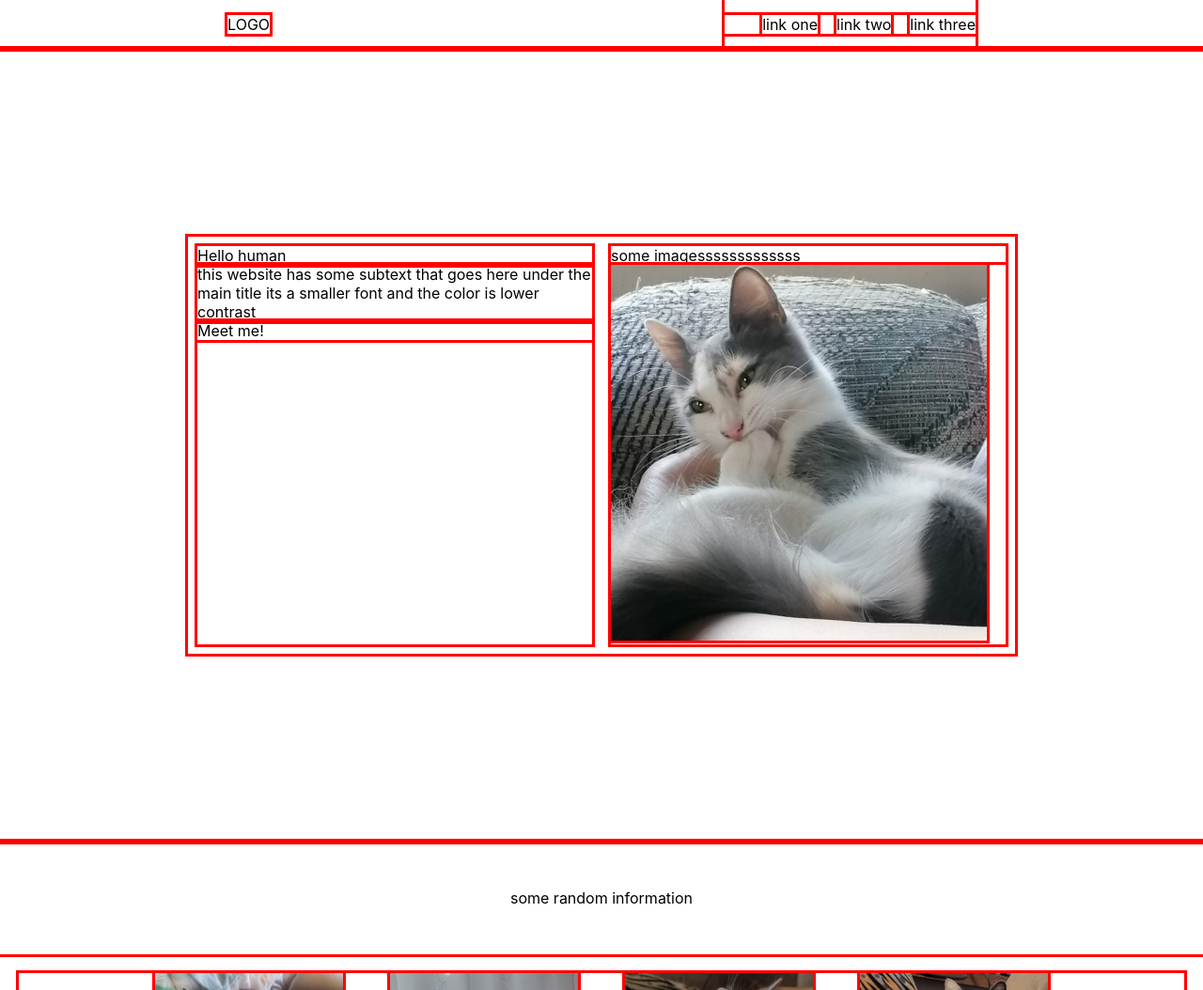
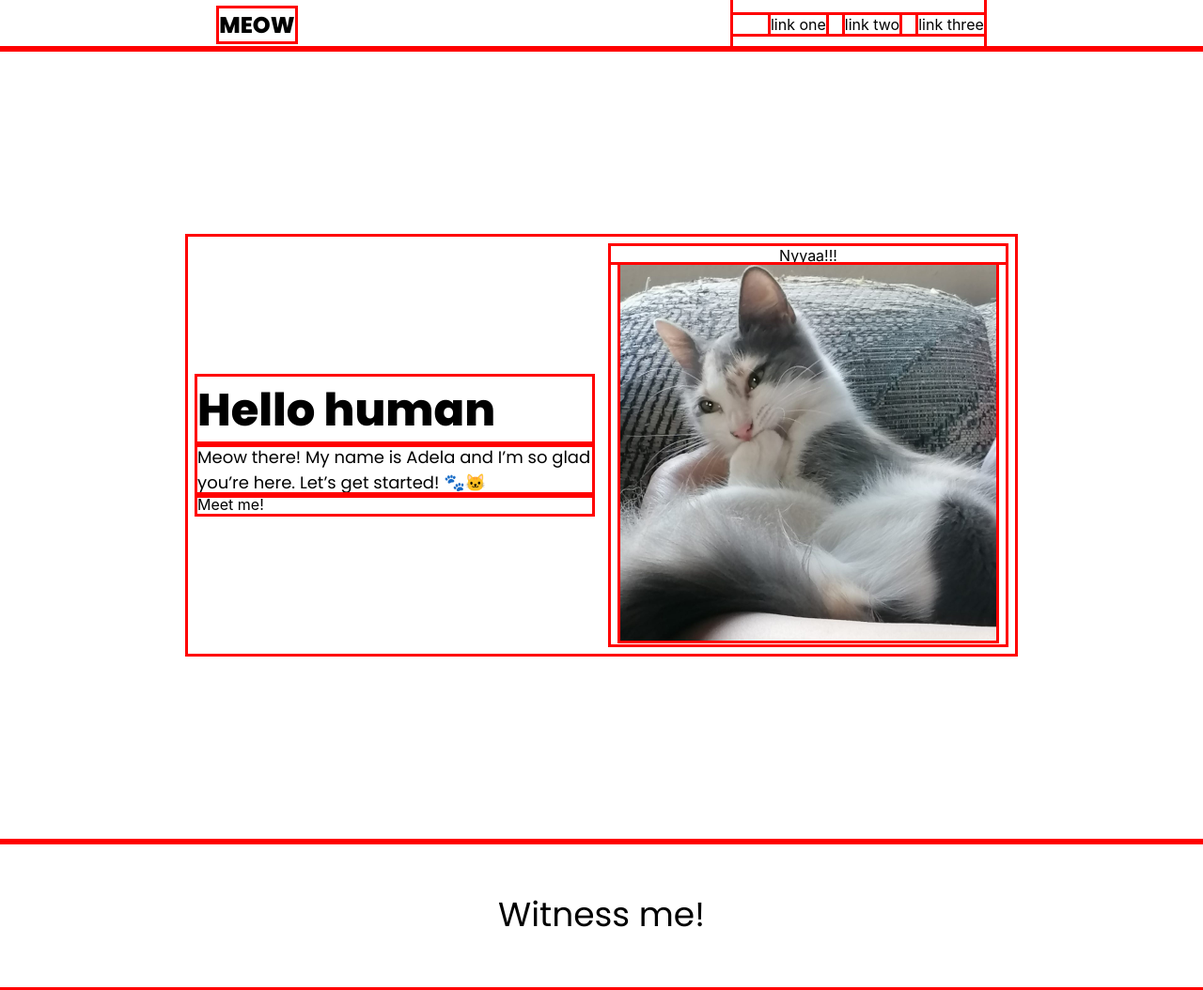
Before and after one commit to PalomoAn/landing-page, a plain HTML site: page index.html in a window 1280 px wide. Shown: the top 1054 px of the page at 94% size. Drawn offline with Linux system fonts and the light colour scheme.

Commit message:
fixed some typos and formattin. added, font family

```diff
--- a/index.html
+++ b/index.html
@@ -8,12 +8,15 @@
     <title>Meet my Cat</title>
     <link rel="stylesheet" href="styles.css">
     <link rel="icon" type="image/x-icon" href="./images/reference/cat/caticon.ico">
+    <link rel="preconnect" href="https://fonts.googleapis.com">
+    <link rel="preconnect" href="https://fonts.gstatic.com" crossorigin>
+    <link href="https://fonts.googleapis.com/css2?family=Poppins:wght@100;400;800&display=swap" rel="stylesheet">
 </head>
 
 <body>
     <div class="header">
         <div class="left">
-            LOGO
+            MEOW
         </div>
         <div class="right">
             <ul class="links">
@@ -27,11 +30,11 @@
         <div class="firstcenter">
             <div class="rightone">
                 <div class="maintext"> Hello human</div>
-                <div class="secondarytext"> this website has some subtext that goes here under the main title its a
-                    smaller font and the color is lower contrast</div>
+                <div class="secondarytext"> Meow there! My name is Adela and I’m so glad you’re here. Let’s get started!
+                    🐾🐱</div>
                 <div class="signup">Meet me!</div>
             </div>
-            <div class="leftone"> some imagesssssssssssss
+            <div class="leftone"> Nyyaa!!!
                 <div class="image">
                     <img src="./images/reference/cat/catheader.jpg" id="one" alt="mischeivous looking cat">
                 </div>
@@ -39,7 +42,7 @@
         </div>
     </div>
     <div class="secondsection">
-        <div class="info"> some random information </div>
+        <div class="info"> Witness me! </div>
         <div class="factoids">
             <div class="info2">
                 <img src="./images/reference/cat/cat1.jpg" alt="smug cat">
--- a/styles.css
+++ b/styles.css
@@ -21,15 +21,15 @@ body {
   align-items: center;
 }
 
-  a {
-    color: #000000;
-    text-decoration: none !important;
+a {
+  color: #000000;
+  text-decoration: none !important;
 }
 
 a:hover {
-    color:#000000;
-    text-decoration:none !important;
-    cursor:pointer;
+  color: #000000;
+  text-decoration: none !important;
+  cursor: pointer;
 
 }
 
@@ -56,6 +56,17 @@ a:hover {
 .leftone {
   flex: 1;
   margin: 10px;
+}
+
+.rightone {
+  flex-direction: column;
+  margin: auto;
+  margin-left: 10px;
+  margin-right: 10px;
+}
+
+.leftone {
+  text-align: center;
 }
 
 .info {
@@ -90,7 +101,7 @@ img {
   height: 400px;
 }
 
-.quote{
+.quote {
   margin-top: 200px;
   margin-bottom: 200px;
   margin-left: 300px;
@@ -98,15 +109,15 @@ img {
 
 }
 
-i{
+i {
   text-align: center;
 }
 
-p{
+p {
   text-align: end;
 }
 
-.message{
+.message {
   margin-top: 200px;
   margin-bottom: 200px;
   margin-left: 300px;
@@ -116,15 +127,15 @@ p{
 
 }
 
-.leftmsg{
+.leftmsg {
   margin: 10px;
 }
 
-.rightbtn{
+.rightbtn {
   margin: 10px;
 }
 
-.rightbtn{
+.rightbtn {
   width: 200px;
   height: auto;
   text-align: center;
@@ -133,8 +144,31 @@ p{
 
 }
 
-.footer{
+.footer {
   margin: 10px;
   padding: 16px;
   text-align: center;
 }
+
+.maintext {
+  font-family: 'Poppins', sans-serif;
+  font-weight: 800;
+  font-size: 48px;
+}
+
+.left {
+  font-family: 'Poppins', sans-serif;
+  font-size: 24px;
+  font-weight: 800;
+}
+
+.info {
+  font-family: 'Poppins', sans-serif;
+  font-size: 36px;
+}
+
+.secondarytext {
+  font-family: 'Poppins', sans-serif;
+  font-size: 18px;
+  font-weight: normal;
+}
```
